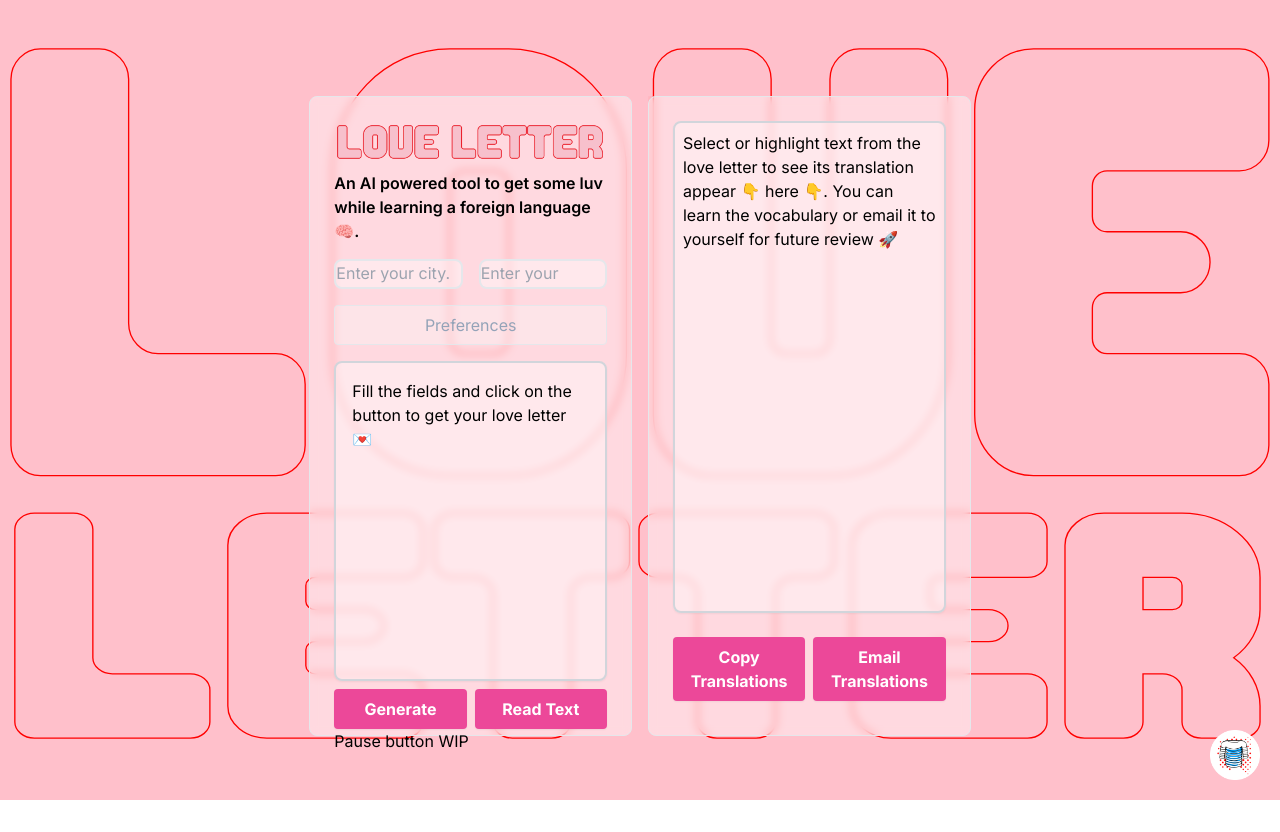
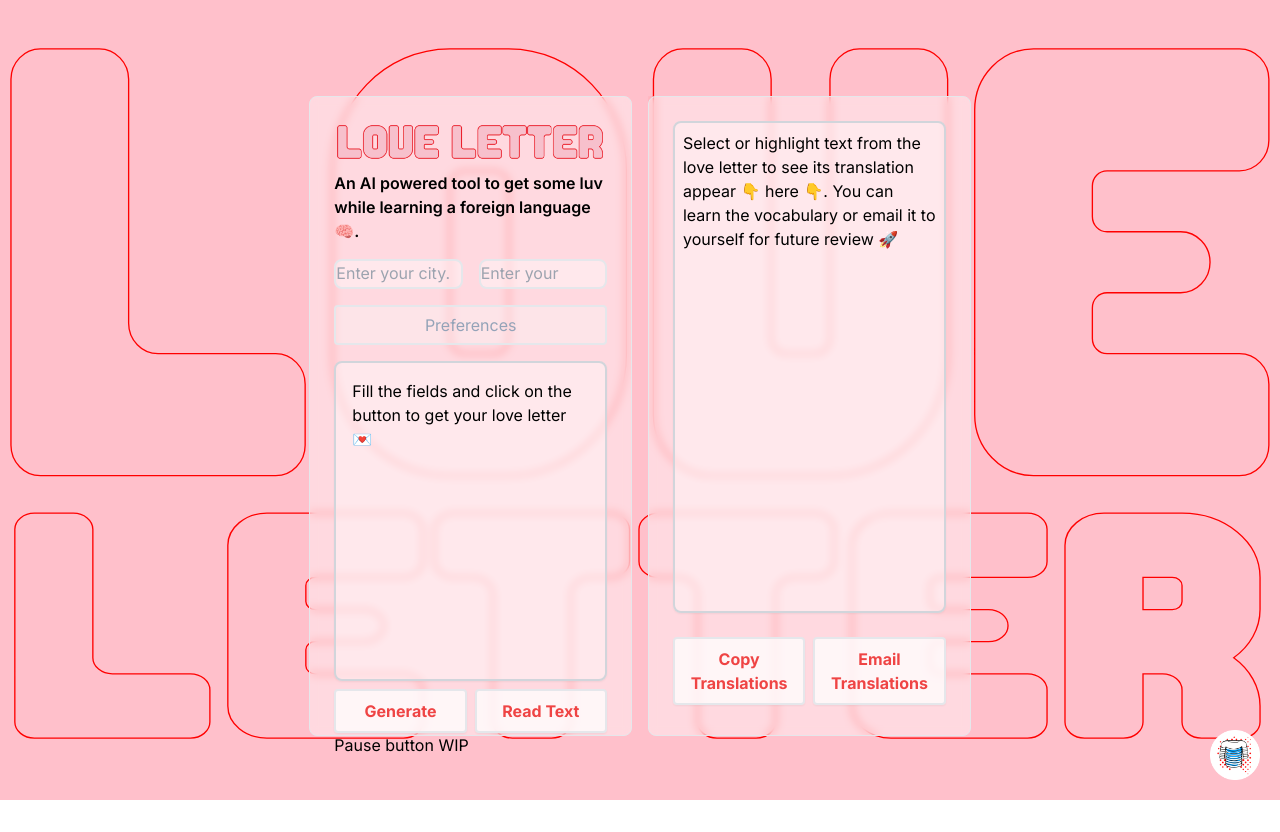
Before and after one commit to lmangall/love-letter, a Next.js app: page / in a window 1280 px wide. Built offline with nearby package versions, Linux system fonts and the light colour scheme.

Commit message:
red buttons

```diff
--- a/app/page.tsx
+++ b/app/page.tsx
@@ -188,7 +188,7 @@ export default function Home() {
           </div>
           <button
             onClick={handleOpenModal}
-            className="mb-4 h-10 w-full bg-gray-50 bg-opacity-30  text-slate-400 border border-1  rounded hover:bg-pink-600 mt-4"
+            className="mb-4 h-10 w-full bg-gray-50 bg-opacity-30  text-slate-400 border border-2  rounded hover:border-red-500 mt-4"
           >
             Preferences
           </button>
@@ -219,7 +219,7 @@ export default function Home() {
                   isHot
                 ).finally(() => setIsLoading(false)); // Reset loading state
               }}
-              className="w-full mt-2 bg-pink-500 hover:bg-pink-500 py-2 text-white font-bold rounded shadow-sm transition duration-150 flex justify-center items-center"
+              className="w-full mt-2 bg-white/75 py-2 text-red-500 font-bold rounded shadow-sm transition duration-150 border border-2 hover:border-red-500"
             >
               {isLoading && (
                 <div className="spinner"></div> // Spinner appears next to the text
@@ -228,7 +228,7 @@ export default function Home() {
             </button>
             <button
               onClick={() => readText(loveStory)}
-              className="w-full mt-2 bg-pink-500 hover:bg-pink-500 py-2 text-white font-bold rounded shadow-sm transition duration-150"
+              className="w-full mt-2 bg-white/75 py-2 text-red-500 font-bold rounded shadow-sm transition duration-150 border border-2 hover:border-red-500"
             >
               {isLoadingRead && (
                 <div className="spinner"></div> // Spinner appears next to the text
@@ -274,13 +274,13 @@ export default function Home() {
             <div className="flex justify-between gap-2">
               <button
                 onClick={handleCopyNotes}
-                className="w-full mt-2 bg-pink-500 hover:bg-pink-500 py-2 text-white font-bold rounded shadow-sm transition duration-150 justify-center "
+                className="w-full mt-2 bg-white/75 py-2 text-red-500 font-bold rounded shadow-sm transition duration-150 border border-2 hover:border-red-500"
               >
                 Copy Translations
               </button>
               <button
                 onClick={handleEmailTranslations}
-                className="w-full mt-2 bg-pink-500 hover:bg-pink-500 py-2 text-white font-bold rounded shadow-sm transition duration-150 justify-center "
+                className="w-full mt-2 bg-white/75 py-2 text-red-500 font-bold rounded shadow-sm transition duration-150 border border-2 hover:border-red-500"
               >
                 Email Translations
               </button>
```
